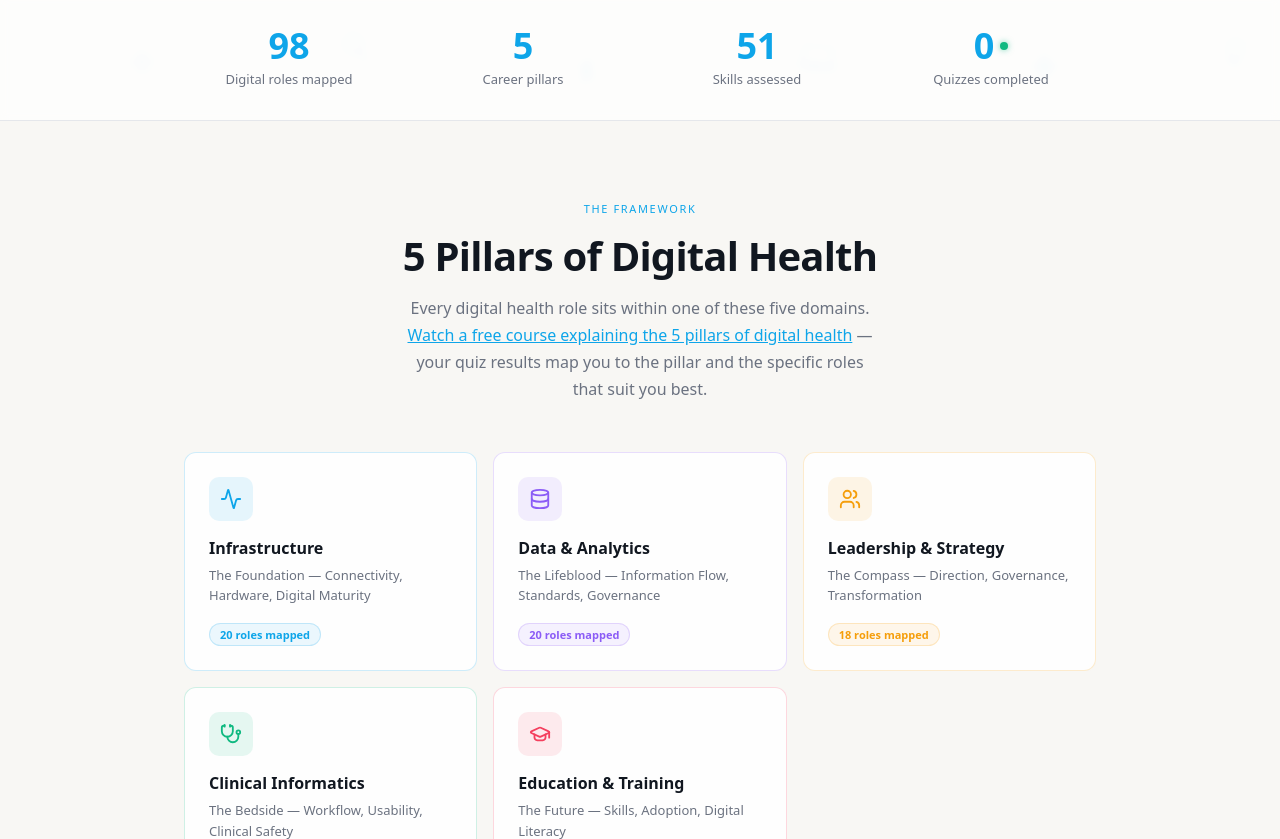
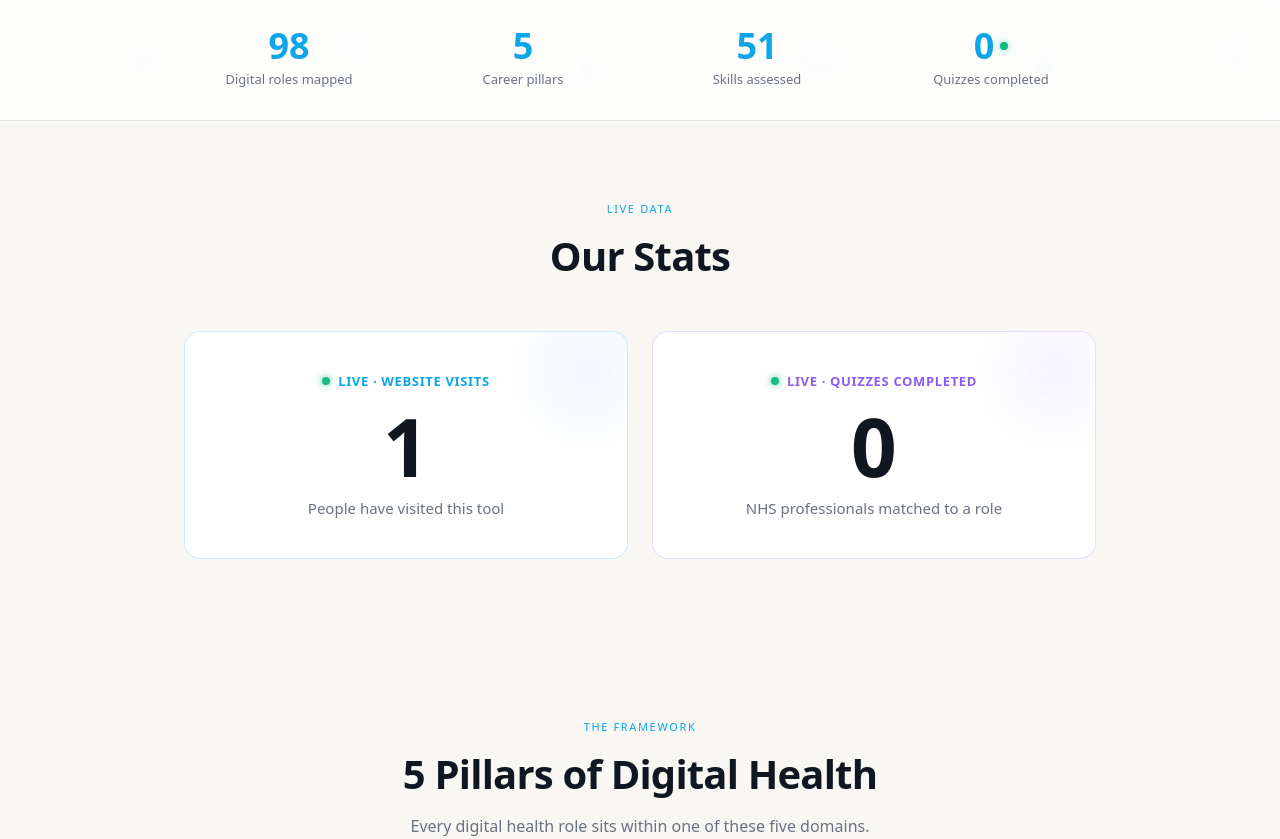
Before and after one commit to ufuomaok/-digital-health-careers-matcher, a Next.js app: page / in a window 1280 px wide. Shown: the part 640-1479 px from the top of the page. Built offline with nearby package versions, Linux system fonts and the light colour scheme; no server answers; the database is empty.

Commit message:
Add Our Stats section with live visit and quiz counters

```diff
--- a/src/app/page.tsx
+++ b/src/app/page.tsx
@@ -300,6 +300,7 @@ function DoodleBackground() {
 export default function LandingPage() {
   const [visible, setVisible] = useState(false);
   const [quizCount, setQuizCount] = useState<number | null>(null);
+  const [visitCount, setVisitCount] = useState<number | null>(null);
 
   useEffect(() => {
     const timer = setTimeout(() => setVisible(true), 100);
@@ -307,17 +308,20 @@ export default function LandingPage() {
   }, []);
 
   useEffect(() => {
-    const fetchCount = () => {
+    const fetchCounts = () => {
       fetch("/api/get-counter")
         .then((res) => res.json())
         .then((data) => setQuizCount(data.count))
         .catch(() => setQuizCount(null));
+
+      fetch("/api/visit-counter")
+        .then((res) => res.json())
+        .then((data) => setVisitCount(data.count))
+        .catch(() => setVisitCount(null));
     };
 
-    fetchCount();
-
-    // Poll every 30 seconds so counter updates live
-    const interval = setInterval(fetchCount, 30000);
+    fetchCounts();
+    const interval = setInterval(fetchCounts, 30000);
     return () => clearInterval(interval);
   }, []);
 
@@ -459,6 +463,108 @@ export default function LandingPage() {
             </div>
           ))}
         </div>
+      </section>
+
+      {/* OUR STATS */}
+      <section style={{
+        position: "relative", zIndex: 1,
+        maxWidth: 960, margin: "0 auto",
+        padding: "80px 24px",
+      }}>
+        <div style={{ textAlign: "center", marginBottom: 48 }}>
+          <p style={{ fontSize: 11, letterSpacing: "0.15em", textTransform: "uppercase", color: "#0ea5e9", marginBottom: 12 }}>
+            Live Data
+          </p>
+          <h2 style={{ fontSize: "clamp(24px, 4vw, 40px)", fontWeight: 800, color: "#111720", letterSpacing: "-0.02em" }}>
+            Our Stats
+          </h2>
+        </div>
+
+        <div style={{ display: "grid", gridTemplateColumns: "repeat(auto-fit, minmax(280px, 1fr))", gap: 24 }}>
+
+          {/* Visits Card */}
+          <div style={{
+            background: "rgba(255,255,255,0.85)",
+            border: "1px solid rgba(14,165,233,0.2)",
+            borderRadius: 16, padding: "40px 32px",
+            textAlign: "center",
+            backdropFilter: "blur(4px)",
+            position: "relative", overflow: "hidden",
+          }}>
+            <div style={{ position: "absolute", top: -40, right: -40, width: 160, height: 160, background: "radial-gradient(circle, rgba(14,165,233,0.06), transparent 70%)", pointerEvents: "none" }} />
+            <div style={{
+              fontSize: 13, fontWeight: 600,
+              color: "#0ea5e9", letterSpacing: "0.05em",
+              textTransform: "uppercase", marginBottom: 16,
+              display: "flex", alignItems: "center", justifyContent: "center", gap: 8,
+            }}>
+              <span style={{
+                width: 8, height: 8, borderRadius: "50%",
+                background: "#10b981",
+                display: "inline-block",
+                boxShadow: "0 0 8px rgba(16,185,129,0.8)",
+                animation: "pulse 2s infinite",
+              }} />
+              Live · Website Visits
+            </div>
+            <div style={{
+              fontSize: "clamp(48px, 8vw, 80px)",
+              fontWeight: 800, color: "#111720",
+              lineHeight: 1, marginBottom: 12,
+            }}>
+              {visitCount !== null ? visitCount.toLocaleString("en-GB") : "..."}
+            </div>
+            <div style={{ fontSize: 15, color: "#6b7280" }}>
+              People have visited this tool
+            </div>
+          </div>
+
+          {/* Quiz Completions Card */}
+          <div style={{
+            background: "rgba(255,255,255,0.85)",
+            border: "1px solid rgba(139,92,246,0.2)",
+            borderRadius: 16, padding: "40px 32px",
+            textAlign: "center",
+            backdropFilter: "blur(4px)",
+            position: "relative", overflow: "hidden",
+          }}>
+            <div style={{ position: "absolute", top: -40, right: -40, width: 160, height: 160, background: "radial-gradient(circle, rgba(139,92,246,0.06), transparent 70%)", pointerEvents: "none" }} />
+            <div style={{
+              fontSize: 13, fontWeight: 600,
+              color: "#8b5cf6", letterSpacing: "0.05em",
+              textTransform: "uppercase", marginBottom: 16,
+              display: "flex", alignItems: "center", justifyContent: "center", gap: 8,
+            }}>
+              <span style={{
+                width: 8, height: 8, borderRadius: "50%",
+                background: "#10b981",
+                display: "inline-block",
+                boxShadow: "0 0 8px rgba(16,185,129,0.8)",
+                animation: "pulse 2s infinite",
+              }} />
+              Live · Quizzes Completed
+            </div>
+            <div style={{
+              fontSize: "clamp(48px, 8vw, 80px)",
+              fontWeight: 800, color: "#111720",
+              lineHeight: 1, marginBottom: 12,
+            }}>
+              {quizCount !== null ? quizCount.toLocaleString("en-GB") : "..."}
+            </div>
+            <div style={{ fontSize: 15, color: "#6b7280" }}>
+              NHS professionals matched to a role
+            </div>
+          </div>
+
+        </div>
+
+        {/* Pulse animation */}
+        <style>{`
+          @keyframes pulse {
+            0%, 100% { opacity: 1; box-shadow: 0 0 8px rgba(16,185,129,0.8); }
+            50% { opacity: 0.5; box-shadow: 0 0 4px rgba(16,185,129,0.4); }
+          }
+        `}</style>
       </section>
 
       {/* 5 PILLARS */}
```
